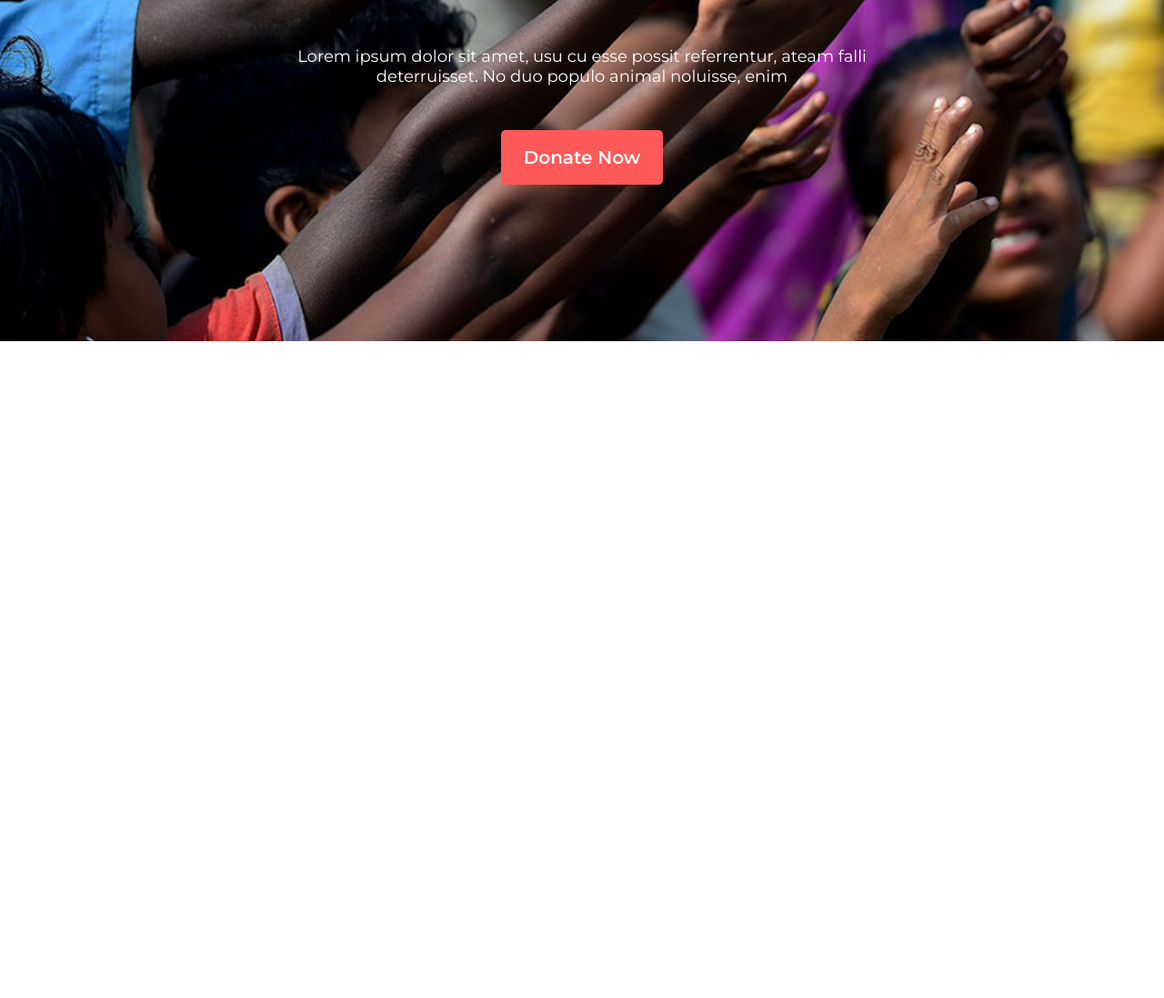
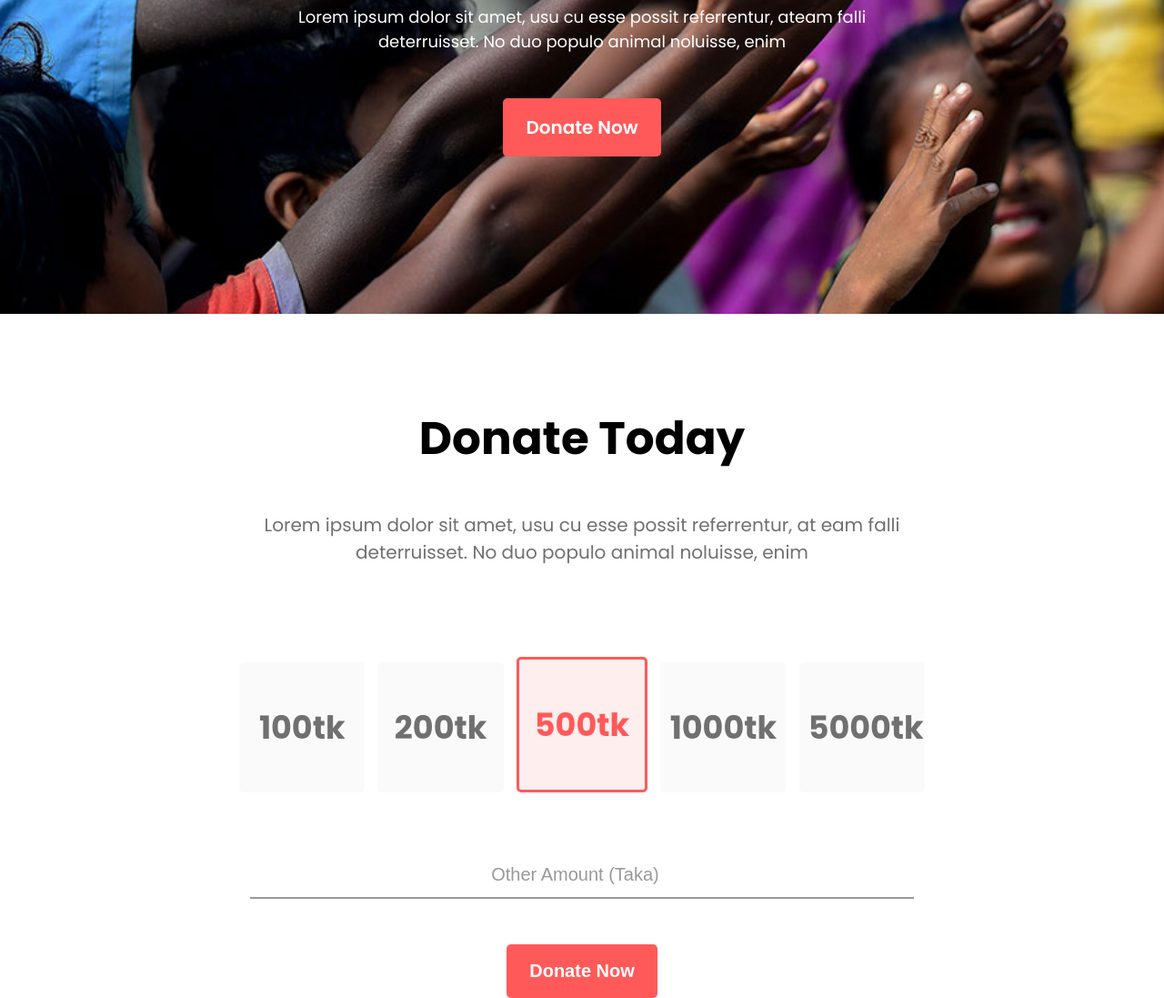
Before and after one commit to hussain322/donate-today, a plain HTML site: page index.html in a window 1280 px wide. Shown: the part 463-1560 px from the top of the page at 91% size. Before the commit the page ends 838 px from the top, so only its background shows below. Drawn offline with Linux system fonts and the light colour scheme.

Commit message:
donate today part added

```diff
--- a/index.html
+++ b/index.html
@@ -7,7 +7,7 @@
     <title>Donate Today</title>
     <link rel="preconnect" href="https://fonts.googleapis.com">
     <link rel="preconnect" href="https://fonts.gstatic.com" crossorigin>
-    <link href="https://fonts.googleapis.com/css2?family=Montserrat:wght@100;200;300;400;500;600;700;800;900&display=swap" rel="stylesheet">
+    <link href="https://fonts.googleapis.com/css2?family=Poppins:wght@100;200;300;400;500;600;700;800;900&display=swap" rel="stylesheet">
     <link rel="stylesheet" href="style.css">
 </head>
 <body>
@@ -19,6 +19,37 @@
         </div>
     </section>
 
+    <section class="donate-today">
+        <div class="donate-heading">
+            <h2>Donate Today</h2>
+            <p>Lorem ipsum dolor sit amet, usu cu esse possit referrentur, at eam falli deterruisset. No duo populo animal noluisse, enim</p>
+        </div>
 
+        <div class="donate-amount">
+            <div class="donate-item">
+                <h3>100tk</h3>
+            </div>
+            <div class="donate-item">
+                <h3>200tk</h3>
+            </div>
+            <div class="donate-item colorful">
+                <h3>500tk</h3>
+            </div>
+            <div class="donate-item">
+                <h3>1000tk</h3>
+            </div>
+            <div class="donate-item">
+                <h3>5000tk</h3>
+            </div>
+        </div>
+
+        <div class="donate-form">
+
+            <form action="">
+                <input type="number" class="taka" placeholder="Other Amount (Taka)">
+                <input type="submit" value="Donate Now" class="link-button">
+            </form>
+        </div>
+    </section>
 </body>
 </html>
--- a/style.css
+++ b/style.css
@@ -1,7 +1,7 @@
 body {
     margin: 0;
     padding: 0;
-    font-family: 'Montserrat', sans-serif;
+    font-family: 'Poppins', sans-serif;
 }
 
 .banner {
@@ -38,4 +38,76 @@ body {
     border-radius: 5px;
     font-size: 20px;
     font-weight: 600;
+    border: none;
 }
+
+.donate-today {
+
+}
+
+.donate-heading {
+    width: 60%;
+    margin: 100px auto;
+    text-align: center;
+}
+
+.donate-heading h2 {
+    font-size: 50px;
+}
+
+.donate-heading p {
+    font-size: 20px;
+    color: #707070;
+}
+
+.donate-amount {
+    width: 60%;
+    margin: auto;
+    display: flex;
+
+}
+
+.donate-item{
+    width: 18%;
+    background-color: #fafafa;
+    margin: auto;
+    border-radius: 5px;
+    margin-bottom: 20px;
+}
+
+.donate-item h3{
+    text-align: center;
+    font-size: 35px;
+    color: #707070;
+    padding: 10px;
+}
+
+.colorful{
+    color: #ff5959;
+    border: 3px solid #ff5959;
+    background-color: #ffeeee;
+}
+
+.colorful h3{
+    color: #ff5959;
+}
+
+.donate-form{
+    width: 60%;
+    text-align: center;
+    margin: 0px auto;
+}
+
+.taka{
+    width: 95%;
+    text-align: center;
+    padding: 15px 0;
+    margin: 50px 0;
+    border: none;
+    border-bottom: 2px solid #999999;
+}
+
+.taka::placeholder{
+    color: #999999;
+    font-size: 20px;
+}
```
